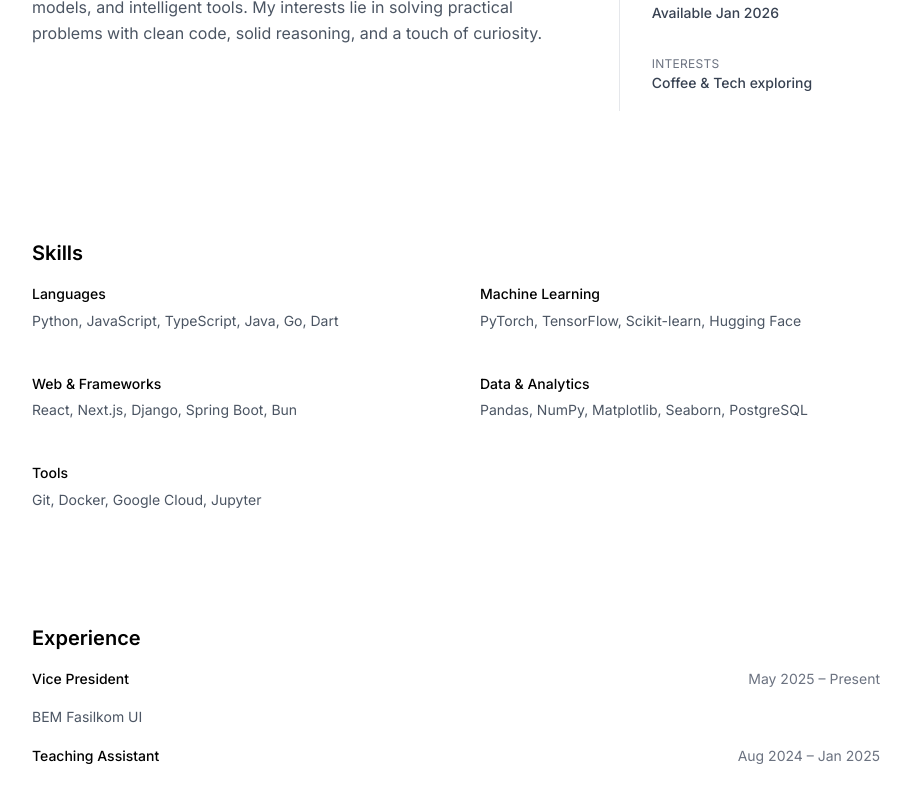
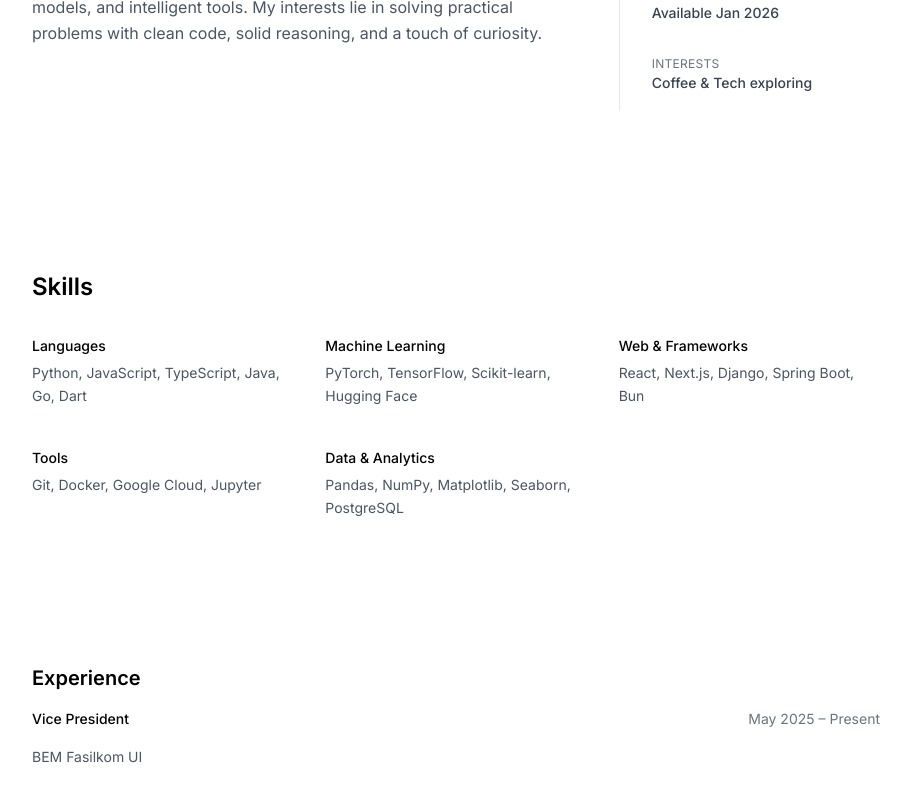
Before and after one commit to wahyuhiddayat/wahyuht, a Next.js app: page / in a window 1280 px wide. Shown: the part 654-1441 px from the top of the page, without its empty margins (184-1095 px from the left). Built offline with nearby package versions, Linux system fonts and the light colour scheme.

Commit message:
feat: update SkillsSection layout

```diff
--- a/src/components/sections/SkillsSection.tsx
+++ b/src/components/sections/SkillsSection.tsx
@@ -7,20 +7,20 @@ const skillsData = [
   { title: "Languages", skills: "Python, JavaScript, TypeScript, Java, Go, Dart" },
   { title: "Machine Learning", skills: "PyTorch, TensorFlow, Scikit-learn, Hugging Face" },
   { title: "Web & Frameworks", skills: "React, Next.js, Django, Spring Boot, Bun" },
+  { title: "Tools", skills: "Git, Docker, Google Cloud, Jupyter" },
   { title: "Data & Analytics", skills: "Pandas, NumPy, Matplotlib, Seaborn, PostgreSQL" },
-  { title: "Tools", skills: "Git, Docker, Google Cloud, Jupyter" },
 ];
 
 export default function SkillsSection() {
   return (
-    <section id="skills" className="py-8">
+    <section id="skills" className="py-16">
       <div className="max-w-4xl mx-auto px-6">
         <ScrollReveal>
           <div>
-            <h2 className="text-xl font-semibold text-black dark:text-white mb-4">
+            <h2 className="text-2xl font-semibold text-black dark:text-white mb-8">
               Skills
             </h2>
-            <div className="grid grid-cols-2 gap-x-12 gap-y-6 text-sm">
+            <div className="grid grid-cols-1 md:grid-cols-2 lg:grid-cols-3 gap-x-8 gap-y-6 text-sm">
               {skillsData.map((skill, index) => (
                 <SkillCategory
                   key={index}
```
